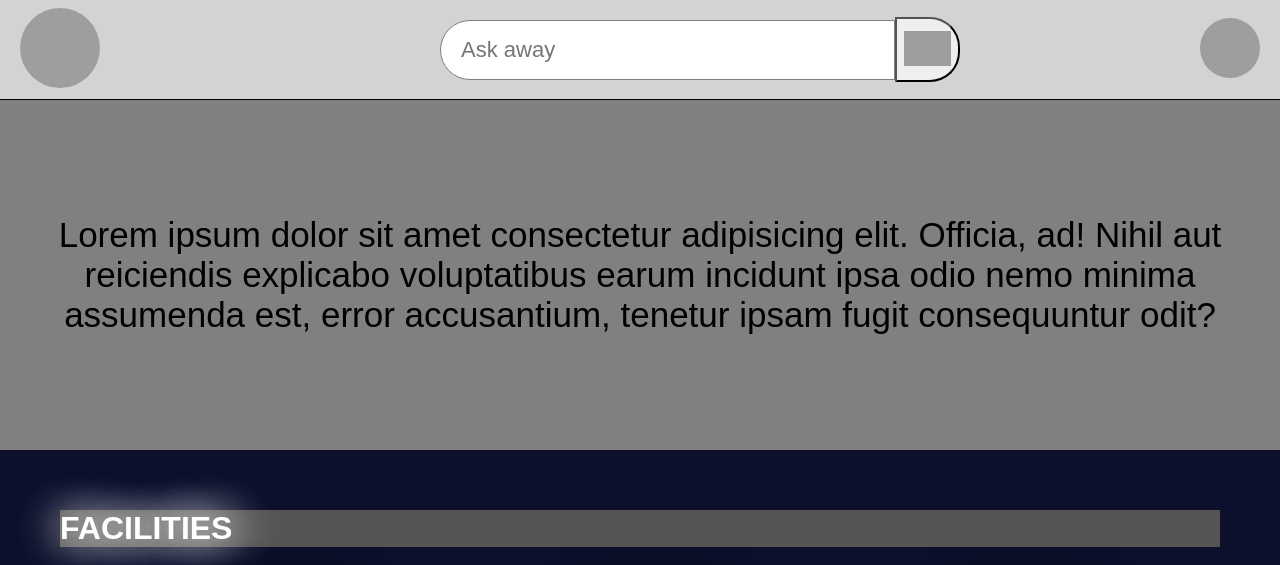
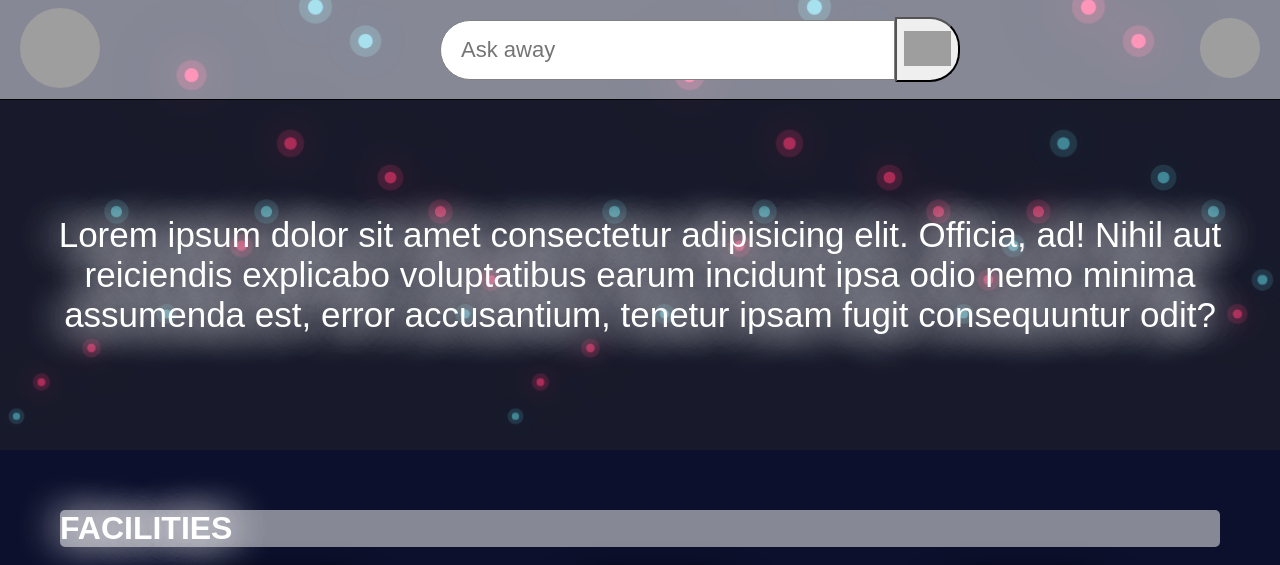
Before and after one commit to FLUFFYMELLO/Barangay-Service-and-Facility-Booking-, a plain HTML site: page frontend/pages/User-side/Main-Menu.html in a window 1280 px wide. Shown: the top 565 px of the page. Drawn offline with Linux system fonts and the light colour scheme; grey boxes are pictures that could not be loaded.

Commit message:
added a background that has animation

```diff
--- a/frontend/css/User-side/Main-Menu.css
+++ b/frontend/css/User-side/Main-Menu.css
@@ -1,9 +1,8 @@
-/* testing background */
-*{
+
+*{/* testing background */
     padding: 0;
     box-sizing: border-box;
 }
-
 
 body{
     font-family: Arial, Helvetica, sans-serif;
@@ -11,23 +10,65 @@ body{
     min-height: 100vh;
     padding-top: 100px;
     background-color: #0c102c;
+    position: relative;
+    isolation: isolate;
 }
 
-/* .container{
-    position: relative;
+.container{/* testing background */
+    position: fixed;
+    inset: 0;
+    z-index: -1;
     width: 100%;
     height: 100vh;
+    overflow: hidden;
+    pointer-events: none;
+}
 
-} */
+.bubbles{
+    position: absolute;
+    inset: 0;
+    display: flex;
+    justify-content: space-evenly;
+    align-items: flex-end;
+    overflow: hidden;
+}
+
+.bubbles span{
+    position: relative;
+    flex: 0 1 auto;
+    width: clamp(4px, 1.3vw, 18px);
+    height: clamp(4px, 1.3vw, 18px);
+    background: #4fc3dc;
+    border-radius: 50%;
+    box-shadow: 0 0 0 10px #4fc3dc44,
+    0 0 50px #4fc3dc44,
+    0 0 100px #4fc3dc44;
+    animation: animate 15s linear infinite;
+    animation-duration: calc(129s / var(--i));
+}
+
+.bubbles span:nth-child(even){
+    background: #ff2d75;
+    box-shadow: 0 0 0 10px #ff2d7544,
+    0 0 50px #ff2d75,
+    0 0 100px #ff2d75;;
+}
+@keyframes animate{
+    0%{
+        transform: translateY(0) scale(0);
+    }
+    100%{
+        transform: translateY(-110vh) scale(1);
+    }
+
+}
 
 /*This is for header CSS*/
-
-
 .header-bar{ /*Color must be changed*/
     display: flex;
     flex-direction: row;
     justify-content: space-between;
-    background-color: rgb(211, 211, 211);
+    background: rgba(255,255,255,0.5);
     border-bottom-style: solid;
     border-width: 1px;
     height: 100px;
@@ -35,6 +76,7 @@ body{
     right: 0;
     left: 0;
     top: 0;
+    z-index: 2;
 }
 
 
@@ -89,7 +131,6 @@ body{
     box-shadow: 0 0 0;
 }
 
-
 #button-icon{
     height: 35px;
 }
@@ -123,7 +164,10 @@ body{
     font-size: 35px;
     text-align: center;
     align-items: center;
-    background-color: gray;
+    background: rgba(44, 44, 44, 0.4);
+    text-shadow: 0px 0px 40px white,
+    0px 0px 45px white, 0px 0px 50px white;
+    color: white;
 }
 
 /*Options*/
@@ -134,6 +178,8 @@ body{
 .header-container{
     background-color: rgb(85, 85, 85);
     margin: 0;
+    background: rgba(255,255,255,0.5);
+    border-radius: 5px;
 }
 
 .option-containers{
--- a/frontend/pages/User-side/Main-Menu.html
+++ b/frontend/pages/User-side/Main-Menu.html
@@ -10,9 +10,61 @@
 
 <body>
     <!-- background animation -->
-     <!-- <div class="container">
-        <div class="bubbles"></div>
-     </div> -->
+     <div class="container">
+        <div class="bubbles">
+            <span style="--i:11;"></span>
+            <span style="--i:12;"></span>
+            <span style="--i:25;"></span>
+            <span style="--i:13;"></span>
+            <span style="--i:17;"></span>
+            <span style="--i:29;"></span>
+            <span style="--i:14;"></span>
+            <span style="--i:21;"></span>
+            <span style="--i:24;"></span>
+            <span style="--i:16;"></span>
+            <span style="--i:17;"></span>
+            <span style="--i:19;"></span>
+            <span style="--i:23;"></span>
+            <span style="--i:28;"></span>
+            <span style="--i:22;"></span>
+            <span style="--i:18;"></span>
+            <span style="--i:26;"></span>
+            <span style="--i:17;"></span>
+            <span style="--i:14;"></span>
+            <span style="--i:15;"></span>
+            <span style="--i:11;"></span>
+            <span style="--i:12;"></span>
+            <span style="--i:25;"></span>
+            <span style="--i:13;"></span>
+            <span style="--i:17;"></span>
+            <span style="--i:29;"></span>
+            <span style="--i:14;"></span>
+            <span style="--i:21;"></span>
+            <span style="--i:24;"></span>
+            <span style="--i:16;"></span>
+            <span style="--i:17;"></span>
+            <span style="--i:19;"></span>
+            <span style="--i:23;"></span>
+            <span style="--i:28;"></span>
+            <span style="--i:22;"></span>
+            <span style="--i:18;"></span>
+            <span style="--i:26;"></span>
+            <span style="--i:17;"></span>
+            <span style="--i:14;"></span>
+            <span style="--i:15;"></span>
+            <span style="--i:16;"></span>
+            <span style="--i:17;"></span>
+            <span style="--i:19;"></span>
+            <span style="--i:23;"></span>
+            <span style="--i:28;"></span>
+            <span style="--i:22;"></span>
+            <span style="--i:18;"></span>
+            <span style="--i:26;"></span>
+            <span style="--i:17;"></span>
+            <span style="--i:14;"></span>
+            <span style="--i:15;"></span>
+        </div>
+     </div>
 
     <!--HEADER-->
     <div class="header-bar">
```
